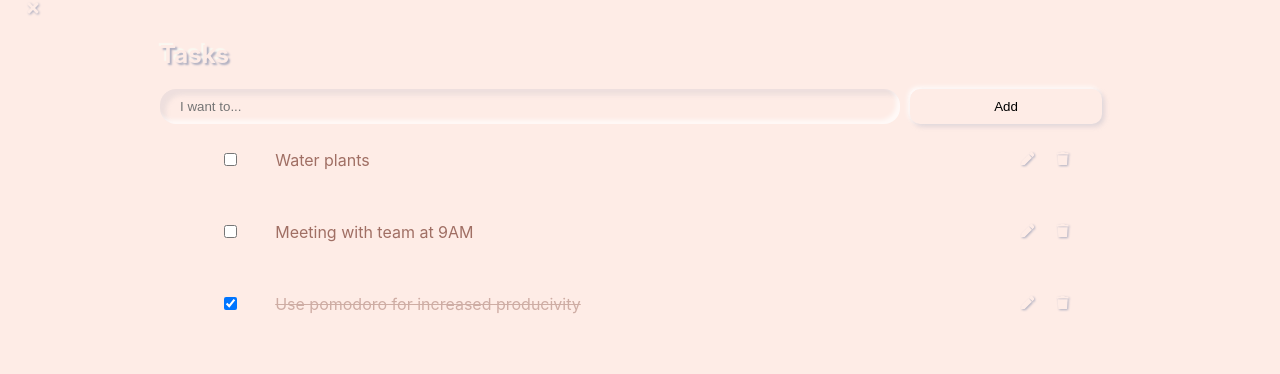
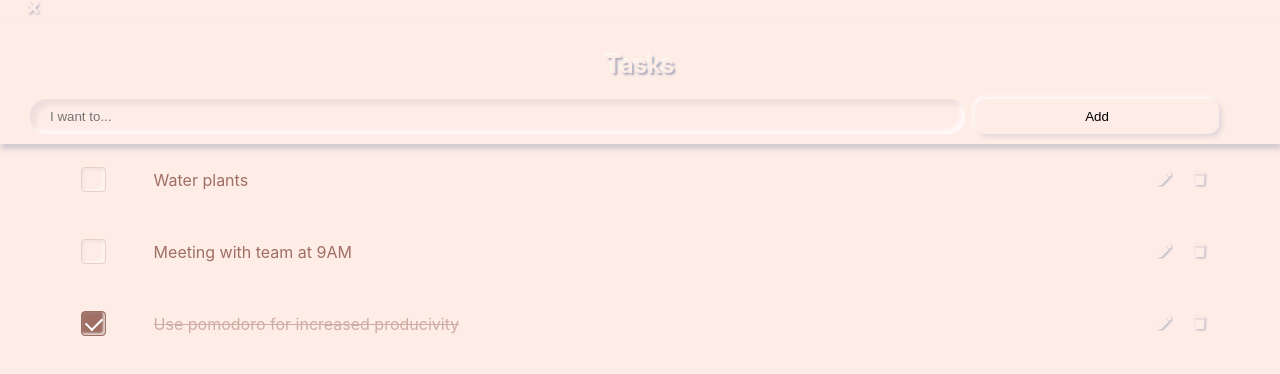
Before and after one commit to itskarelleh/neomorphism-pomodoro, a React (Create React App) app: page / in a window 1280 px wide. Both pictures are taken after a click on the button 1094 px from the left and 40 px from the top of the page. Shown: the top 374 px of the page. Built offline with nearby package versions, Linux system fonts and the light colour scheme.

Commit message:
checkbox styled for tasks menu.

```diff
--- a/src/components/lists/index.js
+++ b/src/components/lists/index.js
@@ -144,7 +144,7 @@ const ListItem = ({ task, tasks, setTasks }) => {
                 <div className="is-complete">
                     <input name="isComplete" onChange={e => toggleTaskComplete(e)}
                     checked={current.isComplete}
-                    className="checkbox" type="checkbox" />
+                    className="task-check" type="checkbox" />
                 </div>
                 <div className="list-item-label">
                     {open ?
@@ -177,9 +177,11 @@ const TodoList = () => {
 
     return (
         <>
-            <AddATask tasks={tasksObj} setTasks={setTasks}
-            inputVal={taskInput}
-            setInputVal={setTaskInput} />
+            <div className="tasks-head">
+                <h2 className="menu-tab-header raised-text">Tasks</h2>
+                <AddATask tasks={tasksObj} setTasks={setTasks}
+                inputVal={taskInput} setInputVal={setTaskInput} />
+            </div>
             <div className="tasks-container">
             {tasksObj && tasksObj.map((task) => (
                 <ListItem task={task} tasks={tasksObj} setTasks={setTasks}/>
--- a/src/components/lists/lists.scss
+++ b/src/components/lists/lists.scss
@@ -3,6 +3,12 @@
 
 .raised-text {
     text-shadow: 1px 1px 1px #aeaec0, -1px -1px 1px #faf8f1;
+}
+
+.tasks-head {
+    padding: 10px 30px;
+    box-shadow: 1px 5px 5px #aeaec08a;
+    text-align: center;
 }
 
 .li-content {
@@ -45,7 +51,6 @@
     overflow-y: scroll;
 }
 
-
 .task-input[type=text] {
     width: 95%;
     border-radius: 16px;
@@ -57,13 +62,48 @@
     box-shadow: $sunken-highlight, $sunken-shadow;
 }
 
+.task-check[type=checkbox] {
+    position: relative;
+    width: 25px;
+    height: 25px;
+    color: black;
+    border: 1px solid map-get($map: $theme-colors, $key: "primary-dark");
+    border-radius: 4px;
+    appearance: none;
+    box-shadow: 1.125px 1.125px 4.0833334923px 0px #aeaec033 inset, -2.083333px -2.083333px 2.083333px 0px #ffffffb2 inset;
+    outline: 0;
+    cursor: pointer;
+    transition: background 175ms cubic-bezier(0.1, 0.1, 0.25, 1);
+    &::before {
+      position: absolute;
+      content: '';
+      display: block;
+      top: 2px;
+      left: 7px;
+      width: 8px;
+      height: 14px;
+      border-style: solid;
+      border-color: white;
+      border-width: 0 2px 2px 0;
+      transform: rotate(45deg);
+      opacity: 0;
+    }
+    &:checked {
+      color: map-get($map: $theme-colors, $key: "text" );
+      border-color: map-get($map: $theme-colors, $key: "text");
+      background: map-get($map: $theme-colors, $key: "text");
+      &::before {
+        opacity: 1;
+      }
+    }
+}
+
 .task-input[type=text]:focus-visible {
     border: 1px soild map-get($map: $theme-colors, $key: "primary-dark" );
 }
 
 .task-add {
     display: flex;
-    width: 75vw;
     margin: 0 auto;
     input[type=text] {
         width: 75%;
--- a/src/components/menu/index.js
+++ b/src/components/menu/index.js
@@ -39,7 +39,6 @@ const Menu = ({ tasks }) => {
             <h1 id="brand-title">Pomodoro</h1>
             <div>
                 <MenuButton icon={<FaTasks />}>
-                    <h2 className="menu-tab-header raised-text">Tasks</h2>
                     <TodoList listItems={tasks} />
                 </MenuButton>
                 {/* <MenuButton icon={<FaCog />}>
--- a/src/components/menu/menu.scss
+++ b/src/components/menu/menu.scss
@@ -19,7 +19,7 @@
 }
 
 .menu-content {
-  width: 75%;
+  // width: 75%;
   margin: 0 auto;
 }
 
```
